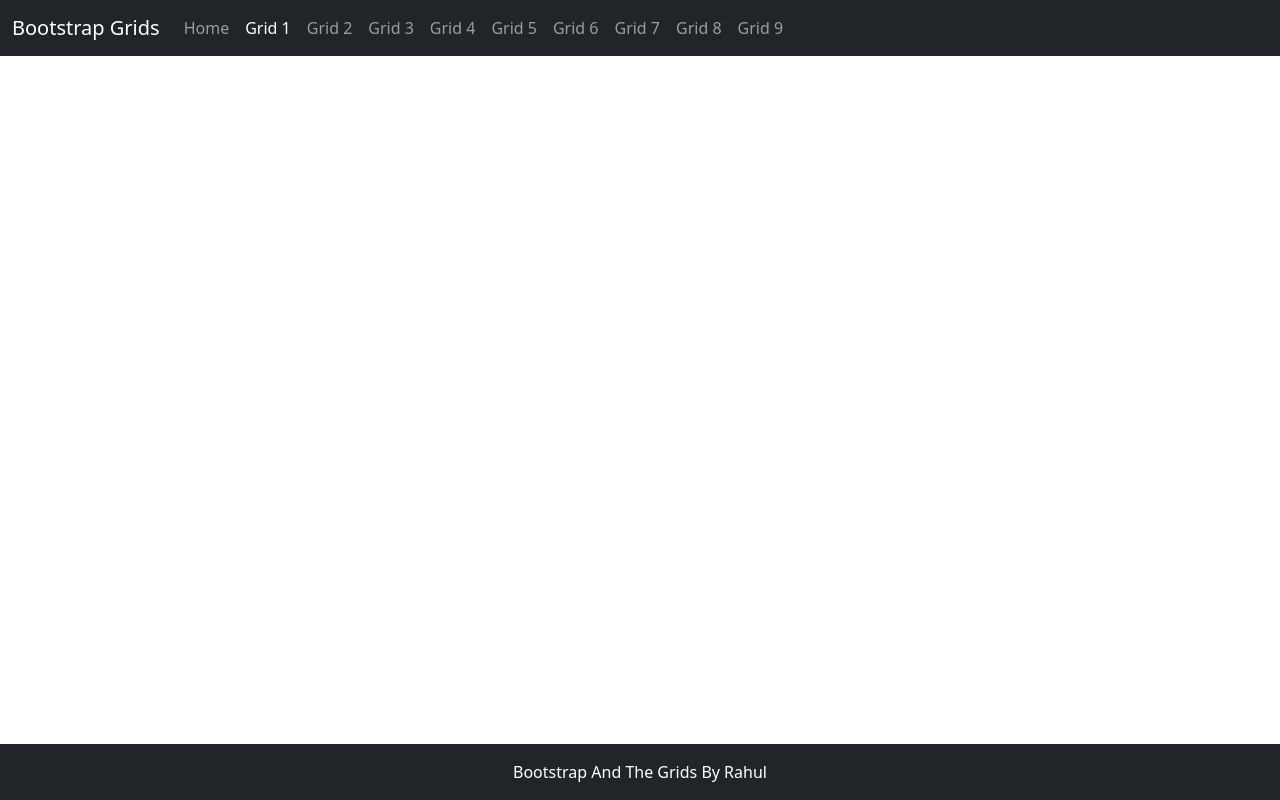
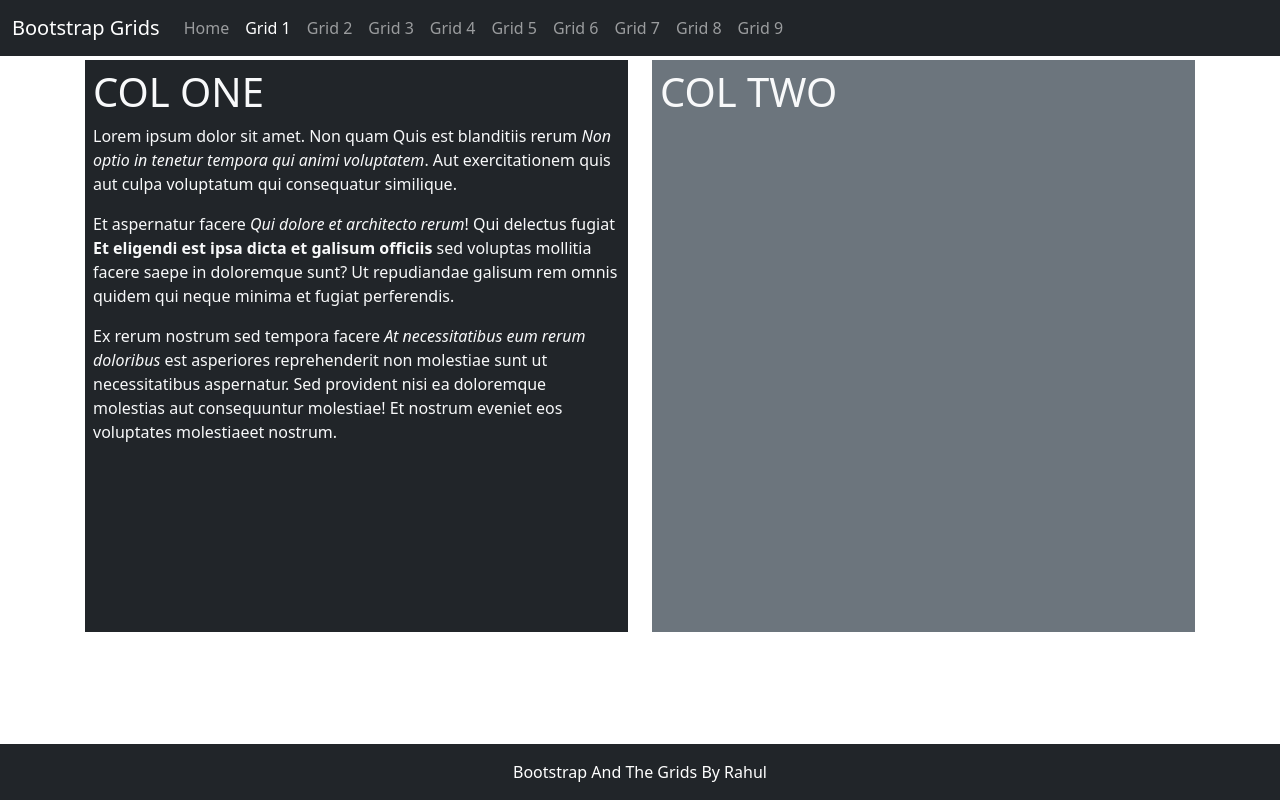
Before and after one commit to rahulsanjay01/BootstrapAndTheGrids, a plain HTML site: page Grid1.html in a window 1280 px wide. Drawn offline with nearby package versions, Linux system fonts and the light colour scheme.

Commit message:
finished grid 1

```diff
--- a/Grid1.html
+++ b/Grid1.html
@@ -61,8 +61,24 @@
 </nav>
 
     <main class="flex-shrink-0">
-       <div class="container">
+       <div class="container h-100 minHeight">
+           <div class="row row-cols-1 row-cols-md-2 gy-2 h-100">
+            <div class="col">
+                    <div class="bg-dark text-light h-100 p-2">
+                     <h1>COL ONE</h1>
+                     <p>Lorem ipsum dolor sit amet. Non quam Quis est blanditiis rerum <em>Non optio in tenetur tempora qui animi voluptatem</em>. Aut exercitationem quis aut culpa voluptatum qui consequatur similique. </p>
+                     <p>Et aspernatur facere <em>Qui dolore et architecto rerum</em>! Qui delectus fugiat <strong>Et eligendi est ipsa dicta et galisum officiis</strong> sed voluptas mollitia  facere saepe in doloremque sunt? Ut repudiandae galisum rem omnis quidem qui neque minima et fugiat perferendis. </p>
+                     <p>Ex rerum nostrum sed tempora facere <em>At necessitatibus eum rerum doloribus</em> est asperiores reprehenderit non molestiae sunt ut necessitatibus aspernatur. Sed provident nisi ea doloremque molestias aut consequuntur molestiae! Et nostrum eveniet eos voluptates molestiaeet nostrum. </p>
 
+
+                     </div>
+                </div>
+                <div class="col">
+                    <div class="bg-secondary text-light h-100 p-2">
+                     <h1>COL TWO</h1>
+                    </div>
+                </div>
+            </div>
        </div>
     </main>
     <footer class="footer mt-auto py-3 bg-dark">
--- a/css/site.css
+++ b/css/site.css
@@ -17,3 +17,7 @@ main>.container {
     font-style: normal;
     color: rgb(195, 255, 0);
 }
+
+.minHeight{
+    min-height: 80vh;
+}
```
